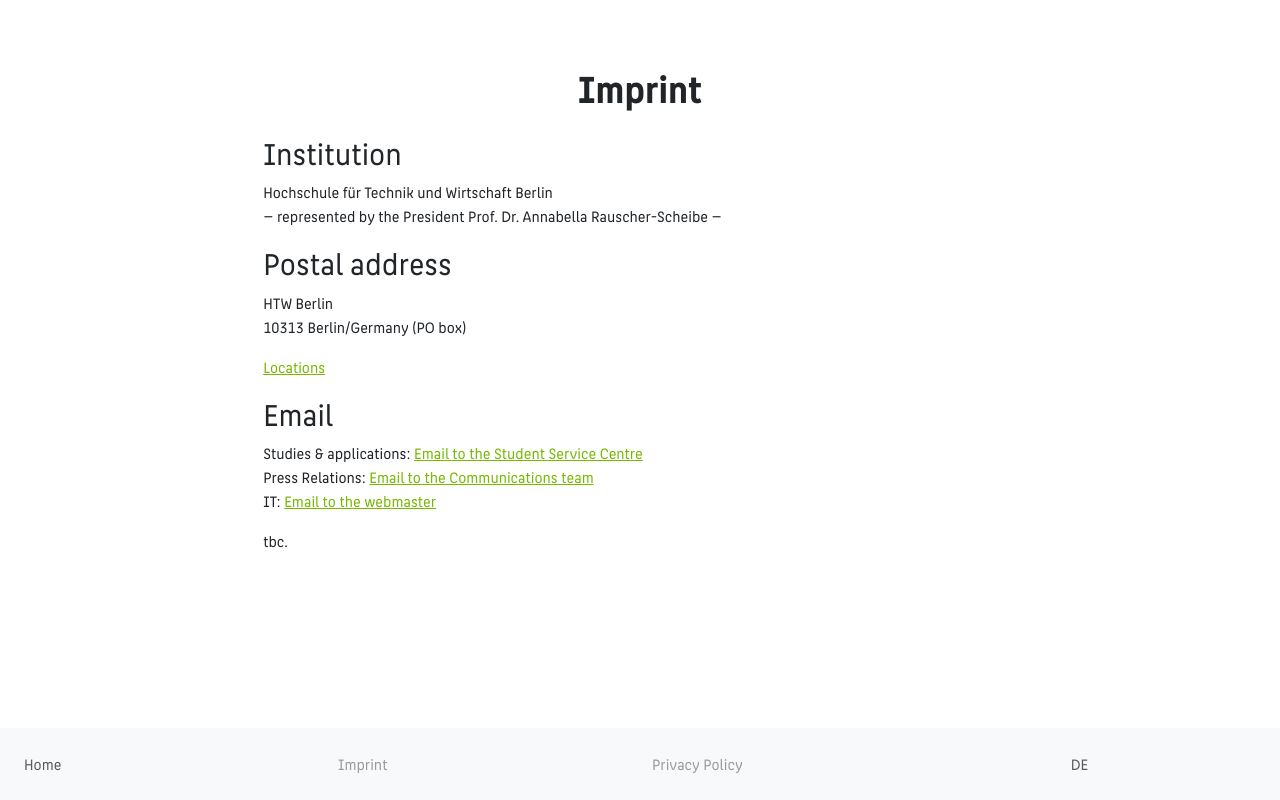
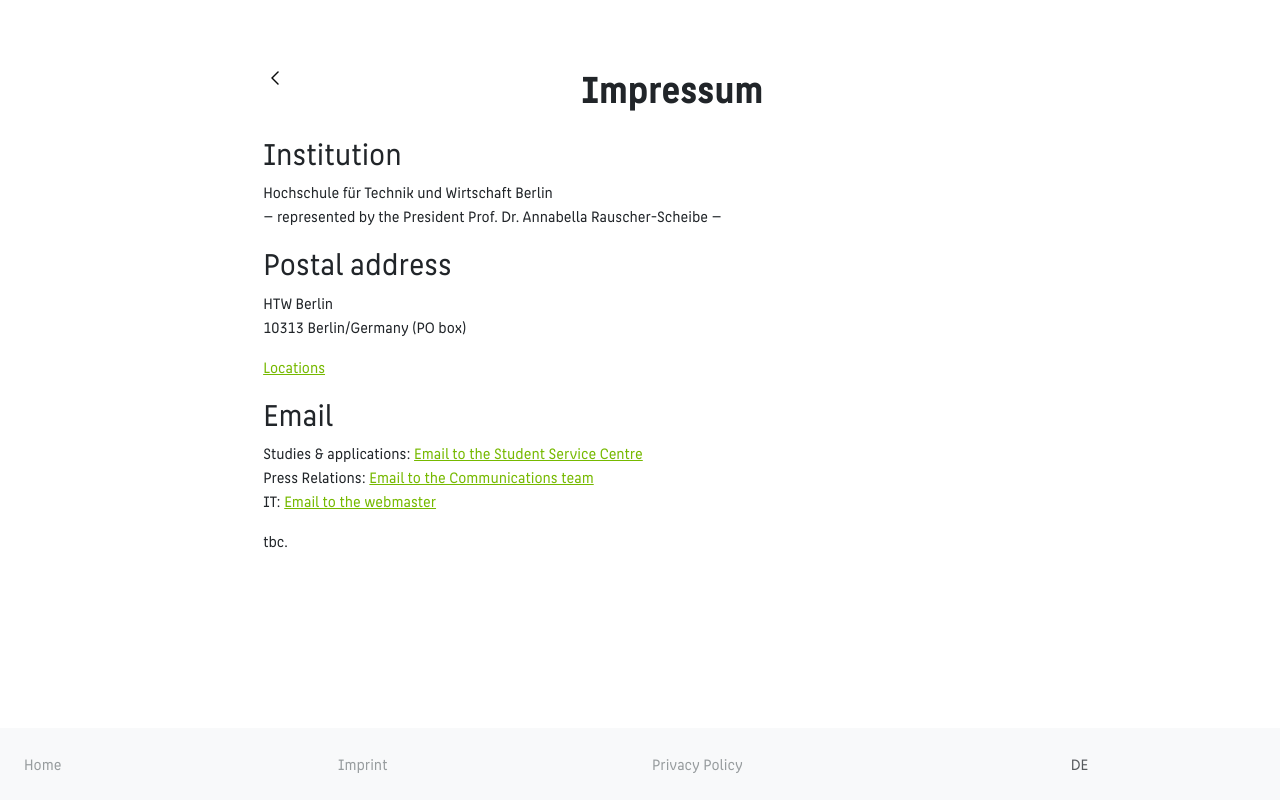
Before and after one commit to joha1na/AntidiskriminierungsAPP, an Angular app in the folder htw-antidiskriminierungsapp/: page /imprint in a window 1280 px wide. Built offline with nearby package versions, Linux system fonts and the light colour scheme.

Commit message:
Home-Button eingefügt

```diff
--- a/htw-antidiskriminierungsapp/src/app/footer/footer.component.html
+++ b/htw-antidiskriminierungsapp/src/app/footer/footer.component.html
@@ -1,7 +1,7 @@
 <footer class="text-center text-lg-start bg-light text-muted fixed-bottom">
     <div class="text-start p-4 row">
         <div class="col-3">
-            <a href="" class="me-4 text-reset">Home</a>
+            <a class="nav-link" [routerLink]="''">Home</a>
         </div>
         <div class="col-3">
             <a class="nav-link" [routerLink]="'/imprint'">Imprint</a>
--- a/htw-antidiskriminierungsapp/src/app/imprint/imprint.component.html
+++ b/htw-antidiskriminierungsapp/src/app/imprint/imprint.component.html
@@ -2,8 +2,13 @@
     <div class="container">
         <div class="row">
             <div class="col-12">
-                <div class="header">
-                    <h1>Imprint</h1>
+                <div class="header row">
+                    <div class="col-1">
+                        <a [routerLink]="''"><img src="../../assets/images/Left Actionable.png" alt="" height="24" width="24"></a>
+                    </div>
+                    <div class="col-11">
+                        <h1>Impressum</h1>
+                    </div>
                 </div>
                 <div>
                     <h2>Institution</h2>
```
Also changed, not shown: htw-antidiskriminierungsapp/src/assets/images/Left Actionable.png (added).
